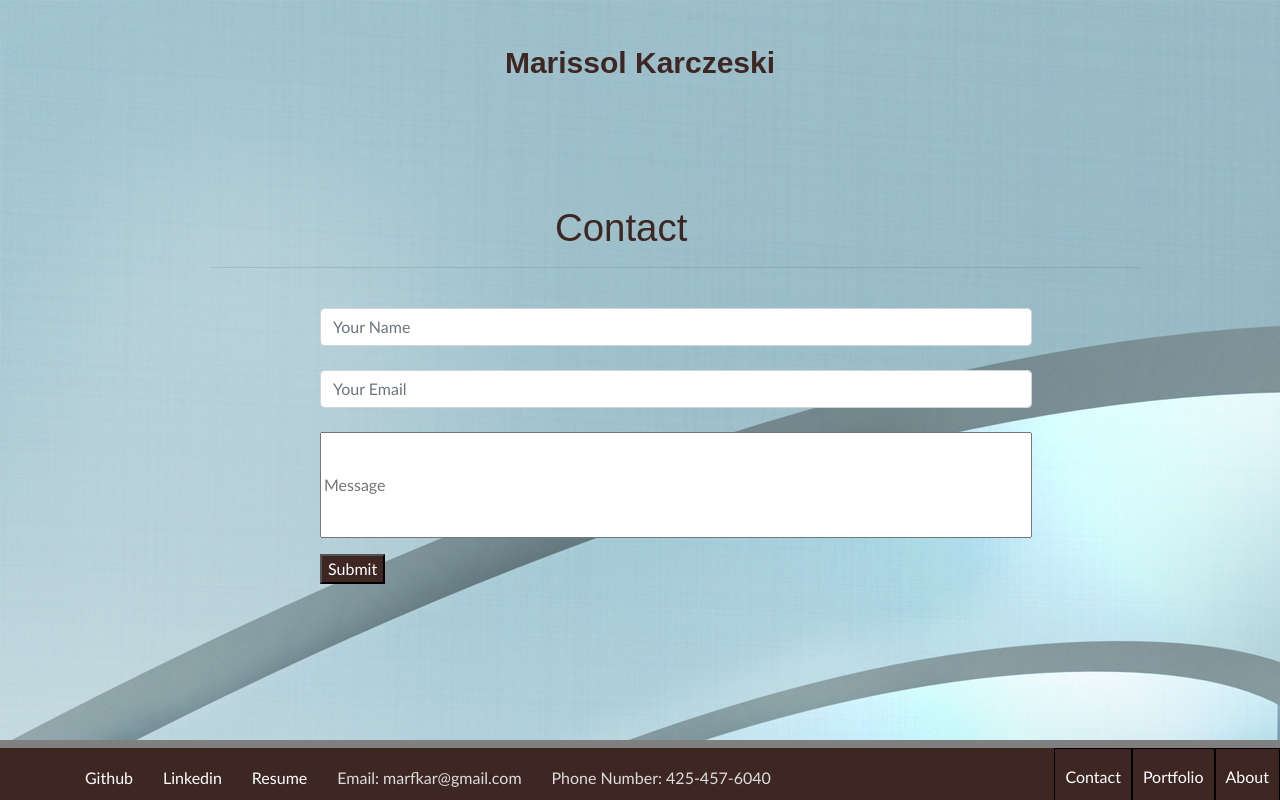
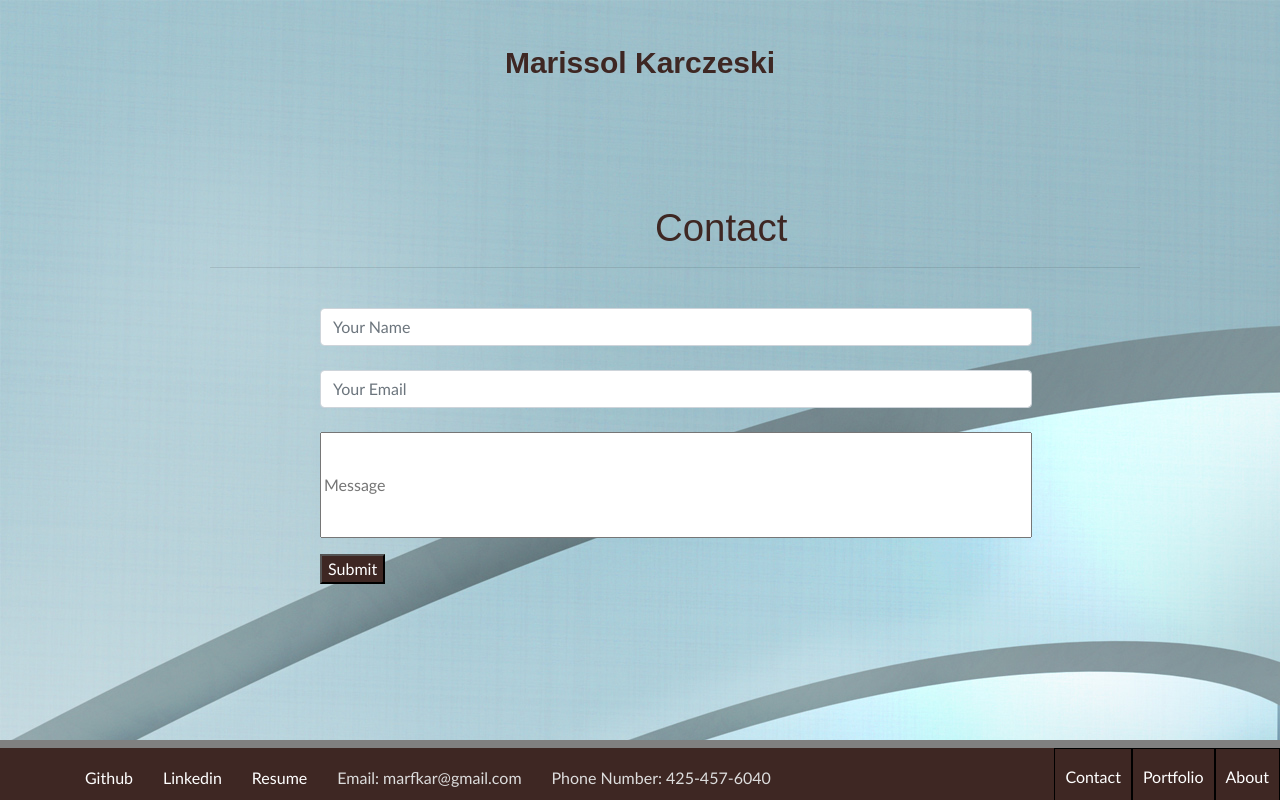
Before and after one commit to solka2019/Updated-Portfolio-Page, a plain HTML site: page contact.html in a window 1280 px wide. Drawn offline with nearby package versions, Linux system fonts and the light colour scheme.

Commit message:
fix label

```diff
--- a/styles.css
+++ b/styles.css
@@ -61,7 +61,7 @@ body {
     font-weight: bold;
     font-size: 1vw;
     margin-top: 80px;
-    margin-left: 400px;
+    margin-left: 500px;
 
 }
 
```
Also changed, not shown: portfolio.html (+2 -3 lines).
